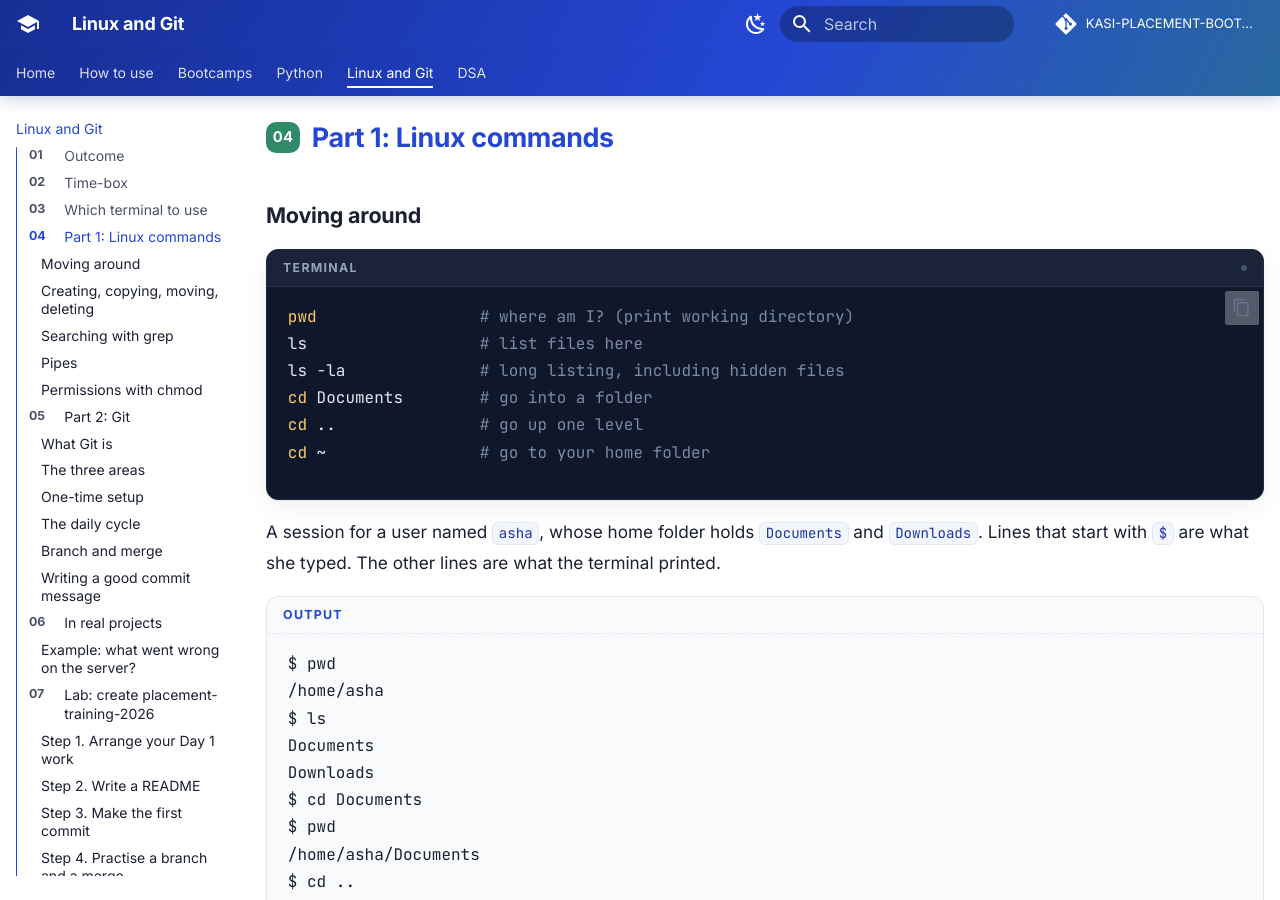
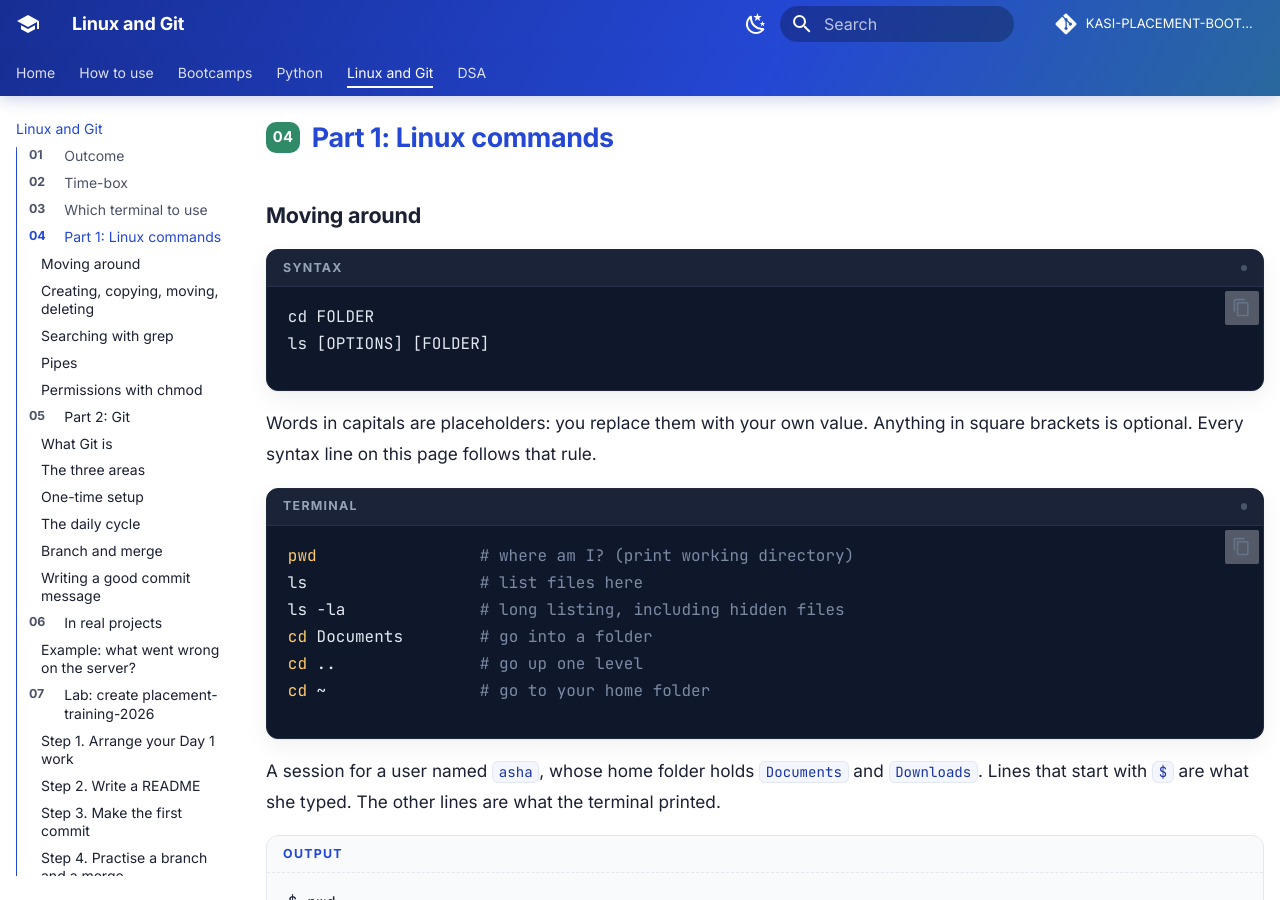
Before and after one commit to kyedumati/KASI-PLACEMENT-BOOTCAMPS, an MkDocs documentation site: the page built from docs/modules/tools/linux-git.md, in a window 1280 px wide and 900 px high, scrolled down 1369 px. Built offline with MkDocs 1.6.1 and Material for MkDocs 9.7.7, drawn with Linux system fonts in a browser that asks for light colours; plug-ins that fetch from the network failed and are left out; comment, search, counter and statistics services are not loaded; some of the changed text lies outside the part shown.

Commit message:
Add syntax lines to the Linux and Git page
One placeholder syntax block before each command group, so students see
the shape of a command before the worked examples.

Co-Authored-By: Claude Fable 5.2 <noreply@anthropic.com>

````diff
--- a/docs/modules/tools/linux-git.md
+++ b/docs/modules/tools/linux-git.md
@@ -32,6 +32,13 @@ You can move around a file system from the terminal, and your Day 1 programs are
 ## Part 1: Linux commands
 
 ### Moving around
+
+```text title="Syntax"
+cd FOLDER
+ls [OPTIONS] [FOLDER]
+```
+
+Words in capitals are placeholders: you replace them with your own value. Anything in square brackets is optional. Every syntax line on this page follows that rule.
 
 ```bash
 pwd                 # where am I? (print working directory)
@@ -71,6 +78,14 @@ Press ++tab++ to complete a file or folder name. Press ++arrow-up++ to bring bac
 
 ### Creating, copying, moving, deleting
 
+```text title="Syntax"
+mkdir FOLDER
+cp SOURCE DESTINATION
+mv SOURCE DESTINATION
+rm FILE
+echo "TEXT" > FILE
+```
+
 ```bash
 mkdir practice              # make a folder
 cd practice
@@ -103,6 +118,10 @@ notes.txt
 
 `grep` prints the lines of a file that contain a pattern.
 
+```text title="Syntax"
+grep [OPTIONS] "PATTERN" FILE
+```
+
 ```bash
 grep "world" notes.txt        # lines containing "world"
 grep -i "HELLO" notes.txt     # ignore case
@@ -124,6 +143,10 @@ $ grep -r "hello" .
 ### Pipes
 
 A pipe `|` sends the output of one command into the next. Small commands joined by pipes do big jobs.
+
+```text title="Syntax"
+COMMAND-1 | COMMAND-2 | COMMAND-3
+```
 
 ```bash
 ls | wc -l                          # how many items are in this folder?
@@ -160,6 +183,10 @@ Each permission has a number: read is 4, write is 2 and execute is 1. Add them u
 | `chmod 644 notes.txt` | `rw-r--r--` | Owner reads and writes; everyone else reads |
 | `chmod +x run.sh` | adds `x` | Make a script runnable |
 
+```text title="Syntax"
+chmod MODE FILE
+```
+
 Before and after, on a two-line script:
 
 ``` { .text .output }
@@ -194,6 +221,10 @@ Working directory  --git add-->  Staging area  --git commit-->  Repository  --gi
 
 Tell Git who you are. Use the email of your GitHub account.
 
+```text title="Syntax"
+git config --global SETTING "VALUE"
+```
+
 ```bash
 git config --global user.name "Your Name"
 git config --global user.email "you@example.com"
@@ -210,6 +241,11 @@ asha@example.com
 ```
 
 ### The daily cycle
+
+```text title="Syntax"
+git add FILE-OR-FOLDER
+git commit -m "MESSAGE"
+```
 
 ```bash
 git status                  # what has changed?
@@ -243,6 +279,13 @@ Run `git status` before and after every other command until the cycle is automat
 ### Branch and merge
 
 A branch lets you try something without touching the working version on `main`.
+
+```text title="Syntax"
+git switch -c NEW-BRANCH
+git switch BRANCH
+git merge BRANCH
+git branch -d BRANCH
+```
 
 ```bash
 git branch                  # list branches; * marks the current one
@@ -471,6 +514,11 @@ e7da4b0 Add Day 1 Python programs
 3. Do **not** tick "Add a README file". You already have one.
 4. Click **Create repository**. GitHub shows a page with commands. Run the two below, with your own username.
 
+```text title="Syntax"
+git remote add NAME URL
+git push -u NAME BRANCH
+```
+
 ```bash
 git remote add origin https://github.com/YOUR-USERNAME/placement-training-2026.git
 git push -u origin main
````
